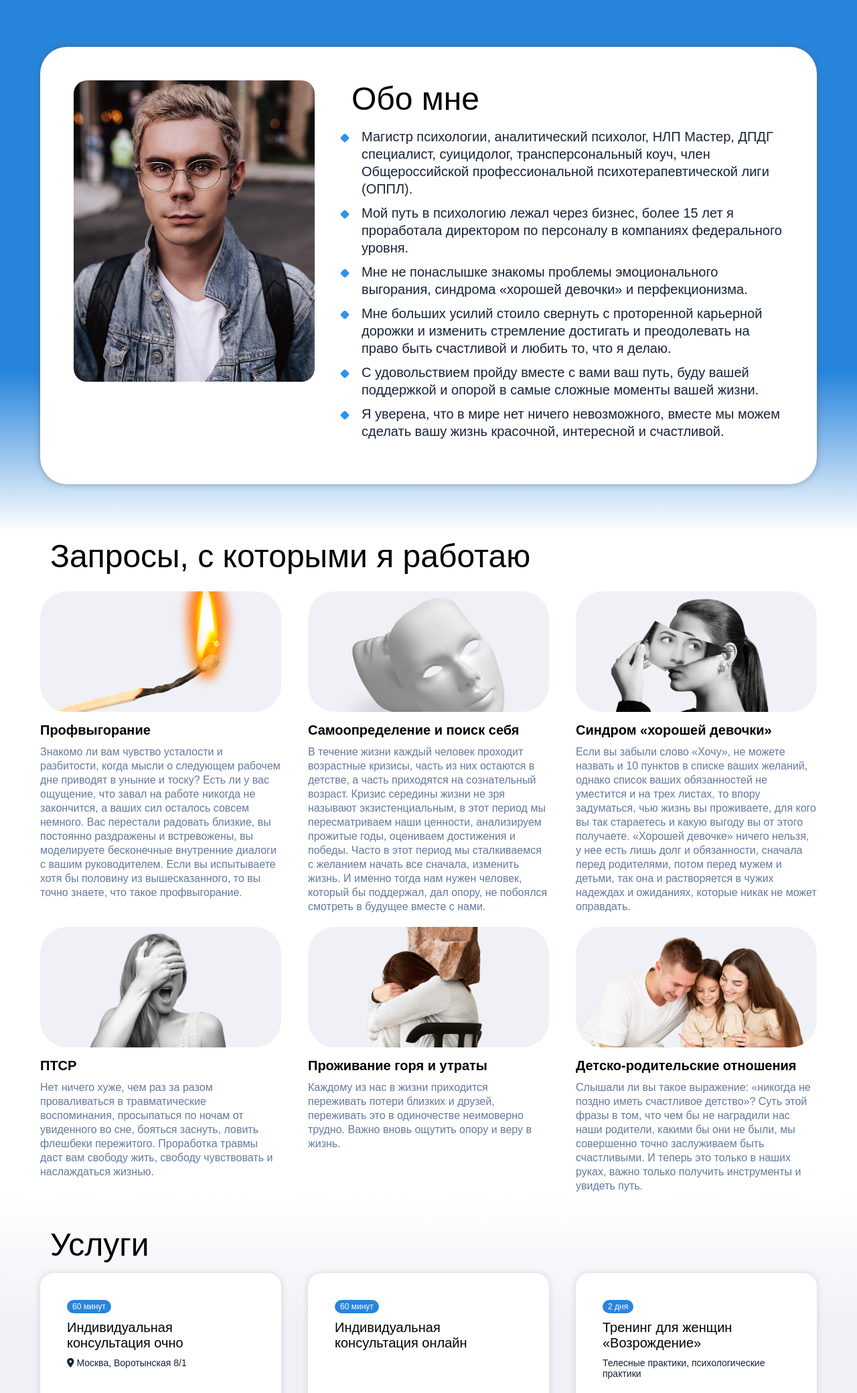
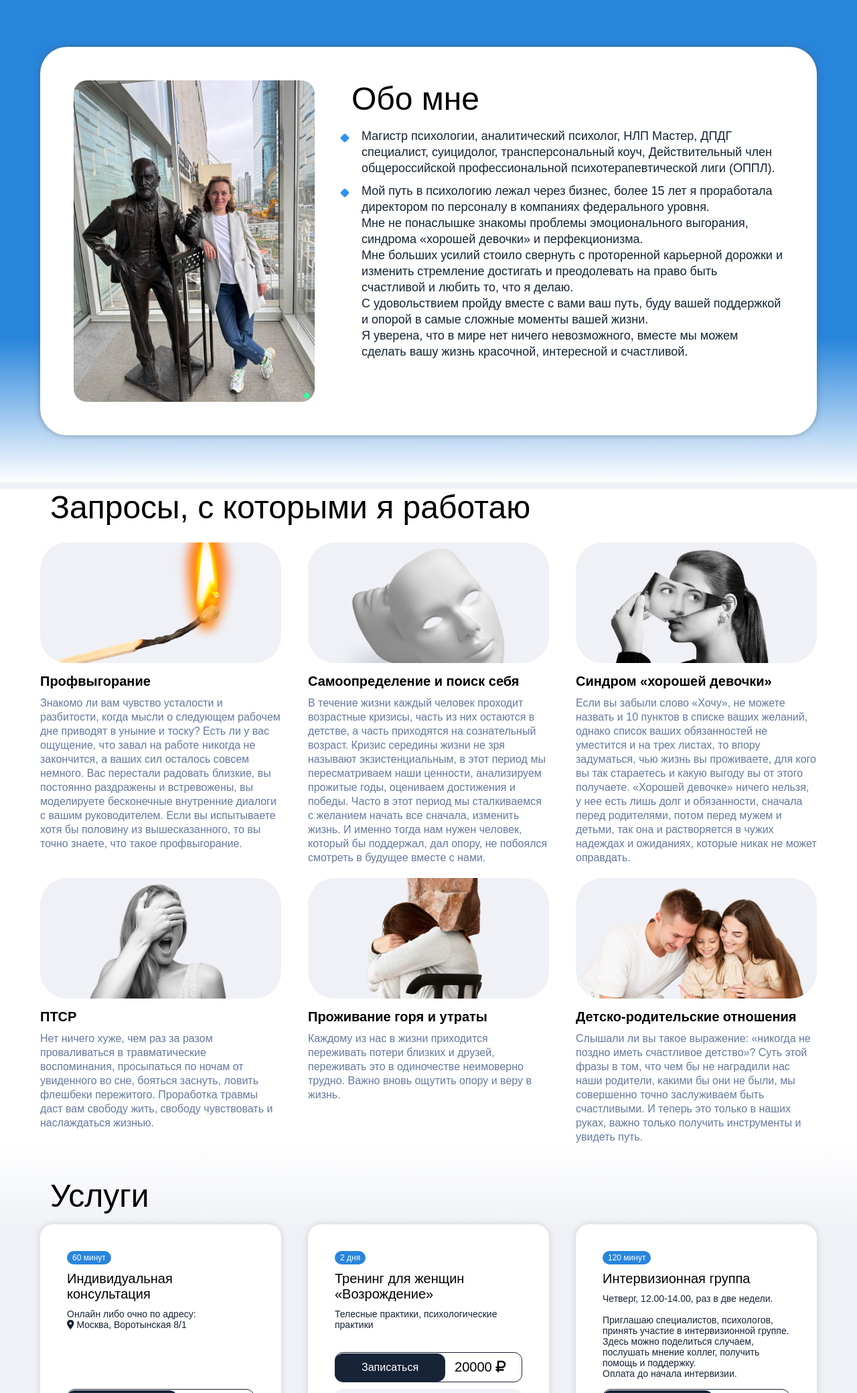
Before and after one commit to Nepike/work_postovalova, a Django app: page / in a window 1280 px wide. Shown: the top 2080 px of the page at 67% size. Run offline with Django 5.2, Linux system fonts and the light colour scheme; some libraries are stand-ins or nearby versions; some web fonts are replaced.

Commit message:
education start

```diff
--- a/core/static/core/css/home.css
+++ b/core/static/core/css/home.css
@@ -13,6 +13,7 @@
 body {
     margin: 0;
     padding: 0;
+    background: rgb(239, 241, 246, 1);
 
 }
 
@@ -148,13 +149,13 @@ body {
 #about-list li {
     position: relative;
     color: #172337;
-    font-size: clamp(16px, 2.5vw, 20px);
-    line-height: clamp(18px, 2.5vw, 26px);
+    font-size: clamp(16px, 2.5vw, 18px);
+    line-height: clamp(18px, 2.5vw, 24px);
     padding-left: clamp(20px, 2.5vw, 30px);
     margin-bottom: 10px;
 }
 
-#about-list li::before {
+#about-list .marked-li::before {
     content: '';
     position: absolute;
     left: 0;
@@ -223,6 +224,7 @@ body {
 
 #services{
     padding-top: 50px;
+    padding-bottom: 70px;
     display: flex;
     flex-direction: column;
     align-items: center;
@@ -234,10 +236,12 @@ body {
 .services-container {
     display: flex;
     justify-content: center;
-    align-items: start;
+/*    align-items: start;*/
     flex-direction: row;
     flex-wrap: wrap;
     gap: 20px;
+
+    flex: 1 1 0;
 }
 
 .service-element {
@@ -247,12 +251,13 @@ body {
     box-shadow: 0 0 10px 0 rgba(85, 85, 85, 0.2);
 
     width: 95%;
-    aspect-ratio: 1/0.8;
+    aspect-ratio: 1/0.9;
 
     display: flex;
     flex-direction: column;
 
-    padding: 40px;
+
+    padding: 15px;
 }
 
 
@@ -409,11 +432,15 @@ body {
     .services-container {
         gap: 40px;
         justify-content: start;
+        align-items: stretch
     }
 
     .service-element {
-        width: 360px;
-        height: 320px;
+        min-width: 360px;
+        min-height: 320px;
+        padding: 40px;
+        flex: 1 1 0;
+        aspect-ratio: unset;
     }
 }
 
--- a/core/templates/core/home.html
+++ b/core/templates/core/home.html
@@ -72,12 +72,13 @@
 				<div id="about-plate-right">
 					<div class="block-title">Обо мне</div>
 					<ul id="about-list">
-						<li>Магистр психологии, аналитический психолог, НЛП Мастер, ДПДГ специалист, суицидолог, трансперсональный коуч, член Общероссийской профессиональной психотерапевтической лиги (ОППЛ).</li>
-						<li>Мой путь в психологию лежал через бизнес, более 15 лет я проработала директором по персоналу в компаниях федерального уровня.</li>
-						<li>Мне не понаслышке знакомы проблемы эмоционального выгорания, синдрома «хорошей девочки» и перфекционизма.</li>
-						<li>Мне больших усилий стоило свернуть с проторенной карьерной дорожки и изменить стремление достигать и преодолевать на право быть счастливой и любить то, что я делаю.</li>
-						<li>С удовольствием пройду вместе с вами ваш путь, буду вашей поддержкой и опорой в самые сложные моменты вашей жизни.</li>
-						<li>Я уверена, что в мире нет ничего невозможного, вместе мы можем сделать вашу жизнь красочной, интересной и счастливой.</li>
+						<li class="marked-li">Магистр психологии, аналитический психолог, НЛП Мастер, ДПДГ специалист, суицидолог, трансперсональный коуч, Действительный член общероссийской профессиональной психотерапевтической лиги (ОППЛ).</li>
+						<li class="marked-li">Мой путь в психологию лежал через бизнес, более 15 лет я проработала директором по персоналу в компаниях федерального уровня. <br>
+							Мне не понаслышке знакомы проблемы эмоционального выгорания, синдрома «хорошей девочки» и перфекционизма. <br>
+							Мне больших усилий стоило свернуть с проторенной карьерной дорожки и изменить стремление достигать и преодолевать на право быть счастливой и любить то, что я делаю. <br>
+							С удовольствием пройду вместе с вами ваш путь, буду вашей поддержкой и опорой в самые сложные моменты вашей жизни. <br>
+							Я уверена, что в мире нет ничего невозможного, вместе мы можем сделать вашу жизнь красочной, интересной и счастливой.
+						</li>
 					</ul>
 				</div>
 			</div>
@@ -127,17 +128,8 @@
 				<div class="services-container">
 					<div class="service-element">
 						<div class="service-label">60 минут</div>
-						<div class="service-title">Индивидуальная консультация очно</div>
-						<div class="service-description"><i class="fa-solid fa-location-dot"></i> Москва, Воротынская 8/1</div>
-						<div class="service-main-block">
-							<a href="" class="service-main-button">Записаться</a>
-							<div class="service-main-text">6000 <i class="fa-solid fa-ruble-sign"></i></div>
-						</div>
-					</div>
-					<div class="service-element">
-						<div class="service-label">60 минут</div>
-						<div class="service-title">Индивидуальная консультация онлайн</div>
-						<div class="service-description"></div>
+						<div class="service-title">Индивидуальная консультация</div>
+						<div class="service-description">Онлайн либо очно по адресу: <br><i class="fa-solid fa-location-dot"></i> Москва, Воротынская 8/1</div>
 						<div class="service-main-block">
 							<a href="" class="service-main-button">Записаться</a>
 							<div class="service-main-text">6000 <i class="fa-solid fa-ruble-sign"></i></div>
@@ -166,5 +158,14 @@
 			</div>
 		</div>
 
+		<div id="education">
+			<div class="wrapper-block">
+				<div class="block-title" style="color:#fff">Образование</div>
+				<div class="education-container">
+					<div class="education-element" style="height:700px;">123</div>
+				</div>
+			</div>
+		</div>
+
 	</body>
 </html>
```
Also changed, not shown: other parts of core/static/core/css/home.css (+39 -9 lines), core/static/core/img/2about-pic.jpg (added), core/static/core/img/about-pic.jpg.
